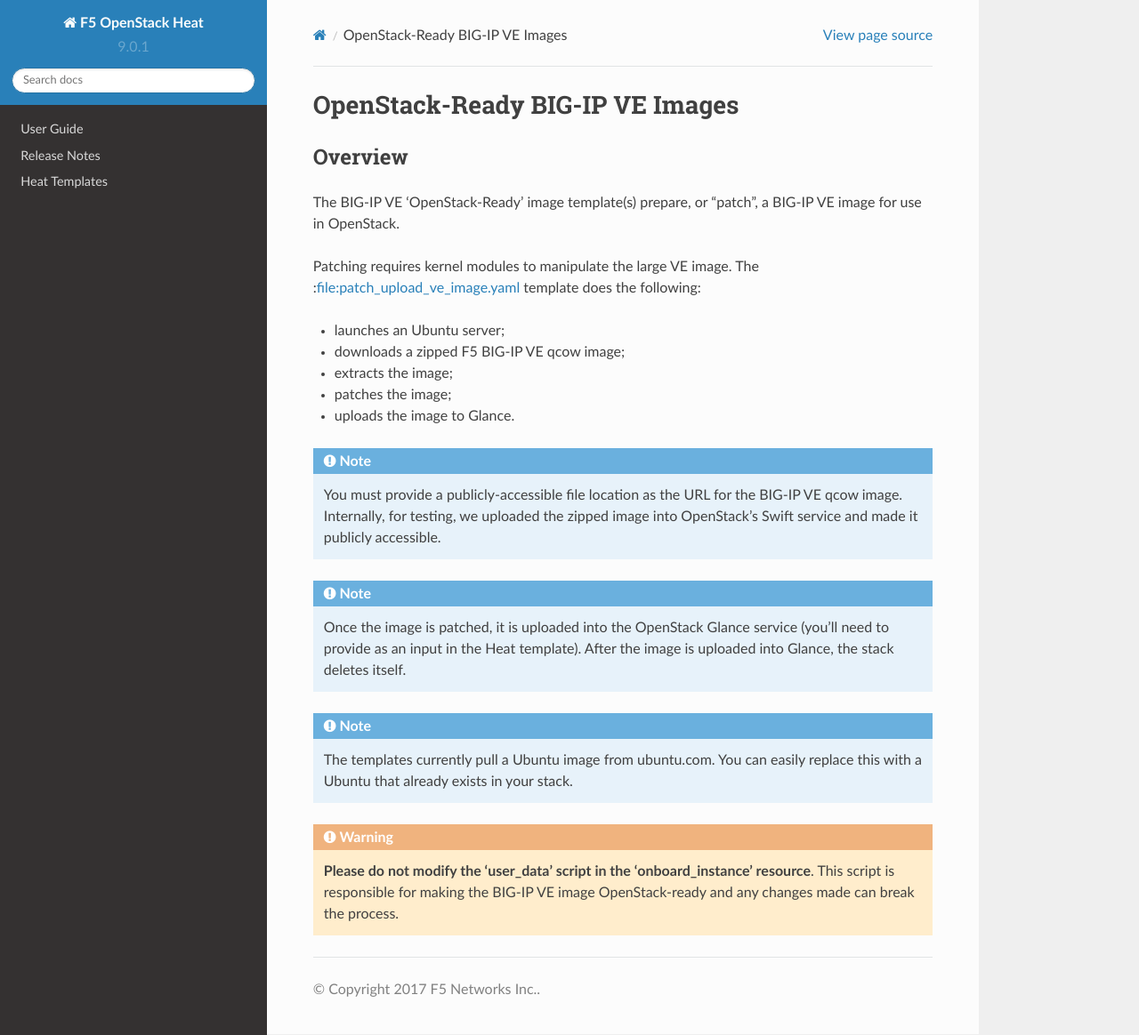
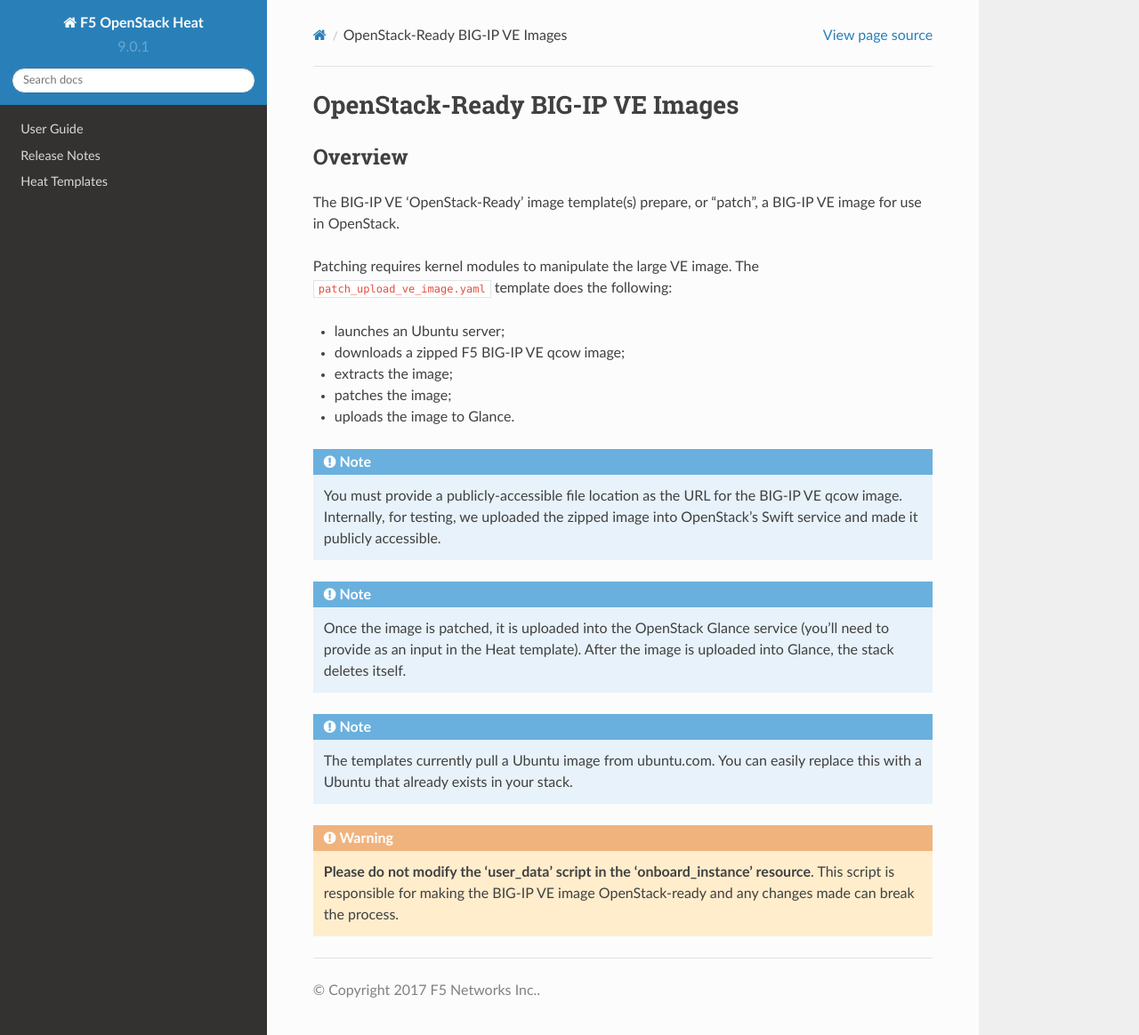
Before and after one commit to F5Networks/f5-openstack-heat, a Sphinx documentation site: the page built from docs/includes/concept_ve-images.rst, in a window 1280 px wide and 1164 px high. Shown: the whole window at 89% size. Built offline with Sphinx 7.4.7 and the Read the Docs theme 2.0.0, drawn with Linux system fonts in a browser that asks for light colours.

Commit message:
Update concept_ve-images.rst
fix file ref syntax

```diff
--- a/docs/includes/concept_ve-images.rst
+++ b/docs/includes/concept_ve-images.rst
@@ -8,7 +8,7 @@
 
 The BIG-IP VE 'OpenStack-Ready' image template(s) prepare, or "patch", a BIG-IP VE image for use in OpenStack.
 
-Patching requires kernel modules to manipulate the large VE image. The :file:patch_upload_ve_image.yaml template does the following:
+Patching requires kernel modules to manipulate the large VE image. The :file:`patch_upload_ve_image.yaml` template does the following:
 
 - launches an Ubuntu server;
 - downloads a zipped F5 BIG-IP VE qcow image;
```
